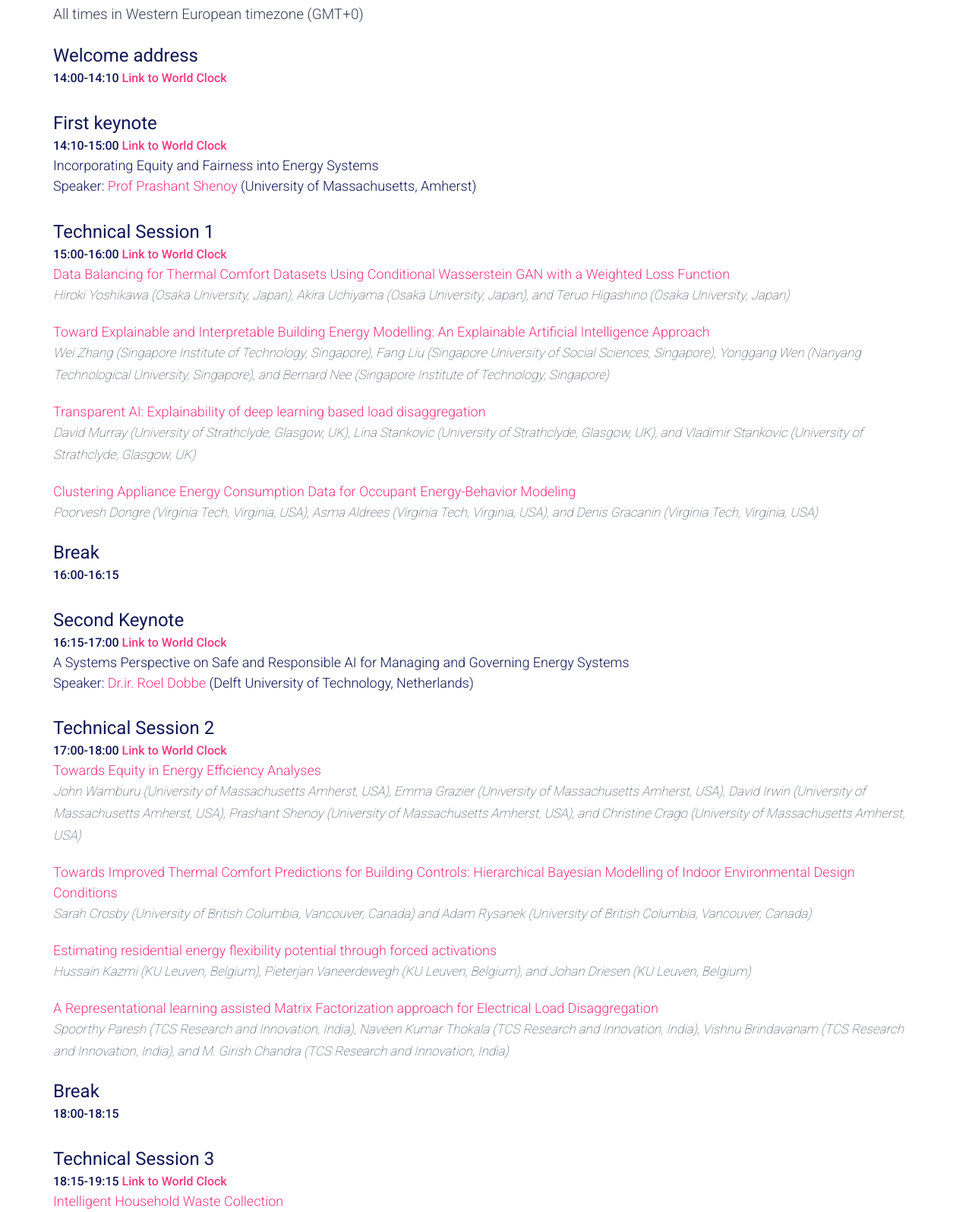
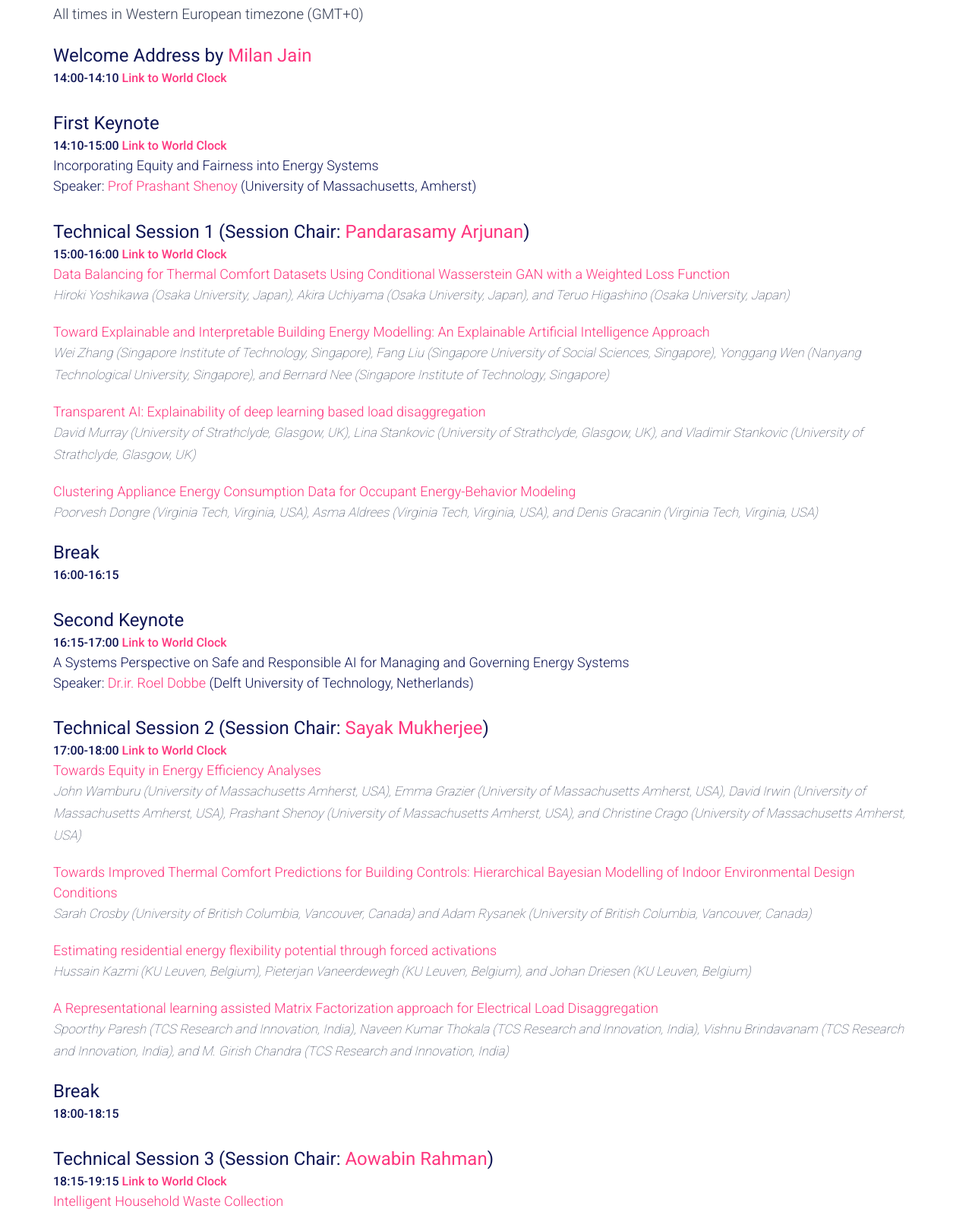
Before and after one commit to FATEsys/2021, a plain HTML site: page index.html in a window 1280 px wide. Shown: the part 2515-4110 px from the top of the page at 76% size. Drawn offline with Linux system fonts and the light colour scheme; some packages are replaced by stand-ins of ours.

Commit message:
added session chairs

```diff
--- a/index.html
+++ b/index.html
@@ -148,17 +148,17 @@
 
 		<p class="lead">All times in Western European timezone (GMT+0)</p>
 
-		<h3 style="font-weight: 400;">Welcome address</h3>
+		<h3 style="font-weight: 400;">Welcome Address by <a href="https://www.linkedin.com/in/milanjainr/" target="_blank">Milan Jain</a></h3>
 			<h5>14:00-14:10 <a href="https://www.timeanddate.com/worldclock/fixedtime.html?msg=FATEsys+2021+-+Welcome+address&iso=20211116T14&p1=1416" target="_blank">Link to World Clock</a></h5>
 
 		<br>
-		<h3 style="font-weight: 400;">First keynote</h3>
+		<h3 style="font-weight: 400;">First Keynote</h3>
 			<h5>14:10-15:00 <a href="https://www.timeanddate.com/worldclock/fixedtime.html?msg=FATEsys+2021+-+First+keynote&iso=20211116T1410&p1=1416" target="_blank">Link to World Clock</a></h5>
                         <h4>Incorporating Equity and Fairness into Energy Systems</h4>
                         <h4>Speaker: <a href="https://people.cs.umass.edu/~shenoy/" target="_blank">Prof Prashant Shenoy</a> (University of Massachusetts, Amherst)</h4>
 		<br>
 
-		<h3 style="font-weight: 400;">Technical Session 1</h3>
+		<h3 style="font-weight: 400;">Technical Session 1 (Session Chair: <a href="https://www.samy101.com/" target="_blank">Pandarasamy Arjunan</a>)</h3>
 			<h5>15:00-16:00 <a href="https://www.timeanddate.com/worldclock/fixedtime.html?msg=FATEsys+2021+-+Technical+Session+1&iso=20211116T15&p1=1416" target="_blank">Link to World Clock</a></h5>
 		<h4><a href="">Data Balancing for Thermal Comfort Datasets Using Conditional Wasserstein GAN with a Weighted Loss Function</a></h4>
                         <p><i>Hiroki Yoshikawa (Osaka University, Japan), Akira Uchiyama (Osaka University, Japan), and Teruo Higashino (Osaka University, Japan)</i><br></p>
@@ -180,7 +180,7 @@
 				(Delft University of Technology, Netherlands)</h4>
 		<br>
 
-		<h3 style="font-weight: 400;">Technical Session 2</h3>
+		<h3 style="font-weight: 400;">Technical Session 2 (Session Chair: <a href="https://www.linkedin.com/in/sayak-mukherjee-a94115b3/" target="_blank">Sayak Mukherjee</a>)</h3>
 			<h5>17:00-18:00 <a href="https://www.timeanddate.com/worldclock/fixedtime.html?msg=FATEsys+2021+-+Technical+Sessoin+2&iso=20211116T17&p1=1416" target="_blank">Link to World Clock</a></h5>
 		<h4><a href="">Towards Equity in Energy Efficiency Analyses</a></h4>
 			<p><i>John Wamburu (University of Massachusetts Amherst, USA), Emma Grazier (University of Massachusetts Amherst, USA), David Irwin (University of Massachusetts Amherst, USA), Prashant Shenoy (University of Massachusetts Amherst, USA), and Christine Crago (University of Massachusetts Amherst, USA)</i><br></p>
@@ -199,7 +199,7 @@
 			<h5>18:00-18:15</h5>
 		<br>
 
-		<h3 style="font-weight: 400;">Technical Session 3</h3>
+		<h3 style="font-weight: 400;">Technical Session 3 (Session Chair: <a href="https://www.linkedin.com/in/aowabinr/" target="_blank">Aowabin Rahman</a>)</h3>
 			<h5>18:15-19:15 <a href="https://www.timeanddate.com/worldclock/fixedtime.html?msg=FATEsys+2021+-+Technical+Session+3&iso=20211116T1815&p1=1416" target="_blank">Link to World Clock</a></h5>
 
 		<h4><a href="">Intelligent Household Waste Collection</a></h4>
@@ -215,7 +215,7 @@
 			<p><i>Tahiya Chowdhury (Rutgers University, New Jersey, USA), Qizhen Ding (Rutgers University, New Jersey, USA), Ilan Mandel (Cornell Tech, New York, USA), Wendy Ju (Cornell Tech, New York, USA), and Jorge Ortiz (Rutgers University, New Jersey, USA)
 		</i><br></p>
 
-		<h3 style="font-weight: 400;">Closing remarks</h3>
+		<h3 style="font-weight: 400;">Closing Remarks</h3>
 			<h5>19:15-19:20</h5>
 
                 </div>
@@ -370,11 +370,11 @@
                 </div>
                 <div class="col-sm-6 col-md-6">
                     <figure class="thumbnail">
-                        <a href="https://energyenvironment.pnnl.gov/staff/staff_info.asp?staff_num=3797">
+                        <a href="https://www.linkedin.com/in/aowabinr/">
                 <img style="max-width: 25%; height: auto;" src="img/aowabin.jpg" class="img-responsive" alt="Aowabin Rahman">
                 </a>
                         <figcaption class="caption text-center">
-                            <h3><a href="https://energyenvironment.pnnl.gov/staff/staff_info.asp?staff_num=3797">Aowabin Rahman</a>
+                            <h3><a href="https://www.linkedin.com/in/aowabinr/">Aowabin Rahman</a>
                                 <small>Pacific Northwest National Laboratory, Richland, WA, USA</small>
                             </h3>
                         </figcaption>
```
